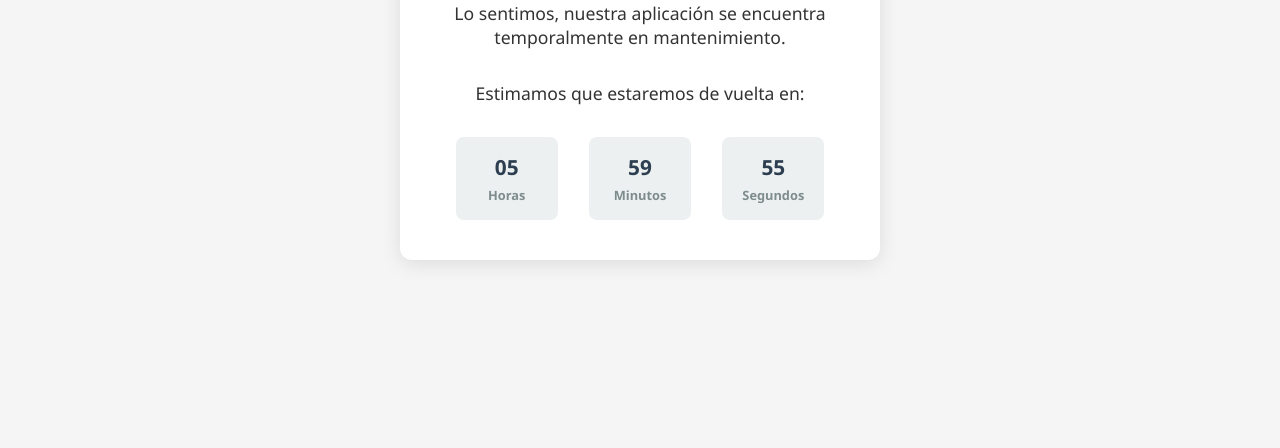
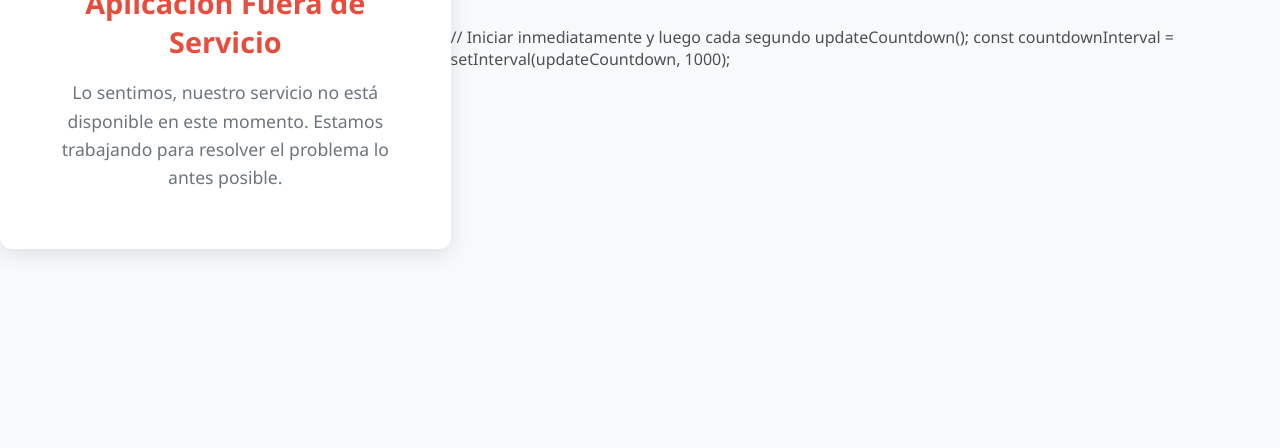
Before and after one commit to henrychansanchez21-glitch/Video, a plain HTML site: page index.html in a window 1280 px wide. Shown: the part 352-800 px from the top of the page. Drawn offline with Linux system fonts and the light colour scheme.

Commit message:
Revise maintenance page layout and messaging
Updated the title and styling for maintenance page, removed countdown timer and added alert message.

```diff
--- a/index.html
+++ b/index.html
@@ -3,110 +3,53 @@
 <head>
   <meta charset="UTF-8" />
   <meta name="viewport" content="width=device-width, initial-scale=1.0"/>
-  <title>Mantenimiento - Aplicación</title>
+  <title>Fuera de Servicio</title>
   <style>
     body {
+      margin: 0;
+      padding: 0;
       font-family: 'Segoe UI', Tahoma, Geneva, Verdana, sans-serif;
-      background-color: #f5f5f5;
+      background: #f8f9fa;
       display: flex;
       justify-content: center;
       align-items: center;
-      height: 100vh;
-      margin: 0;
-      color: #333;
+      min-height: 100vh;
+      color: #495057;
     }
-    .container {
+    .alert-box {
       text-align: center;
       background: white;
       padding: 2.5rem;
       border-radius: 12px;
-      box-shadow: 0 4px 20px rgba(0,0,0,0.1);
+      box-shadow: 0 6px 20px rgba(0, 0, 0, 0.1);
       max-width: 90%;
-      width: 400px;
+      width: 450px;
+    }
+    .icon {
+      font-size: 3.5rem;
+      color: #e74c3c;
+      margin-bottom: 1.2rem;
     }
     h1 {
+      font-size: 1.8rem;
+      margin-bottom: 1rem;
       color: #e74c3c;
-      margin-bottom: 1rem;
     }
     p {
       font-size: 1.1rem;
-      margin-bottom: 2rem;
-    }
-    .timer {
-      display: flex;
-      justify-content: space-around;
-      margin-top: 1.5rem;
-    }
-    .time-box {
-      background: #ecf0f1;
-      padding: 1rem;
-      border-radius: 8px;
-      min-width: 70px;
-      font-weight: bold;
-      font-size: 1.3rem;
-      color: #2c3e50;
-    }
-    .label {
-      font-size: 0.8rem;
-      color: #7f8c8d;
-      display: block;
-      margin-top: 0.3rem;
+      line-height: 1.6;
+      color: #6c757d;
     }
   </style>
 </head>
 <body>
-  <div class="container">
-    <h1>🚧 Mantenimiento Programado</h1>
-    <p>Lo sentimos, nuestra aplicación se encuentra temporalmente en mantenimiento.</p>
-    <p>Estimamos que estaremos de vuelta en:</p>
-
-    <div class="timer" id="countdown">
-      <div class="time-box"><span id="hours">00</span><span class="label">Horas</span></div>
-      <div class="time-box"><span id="minutes">00</span><span class="label">Minutos</span></div>
-      <div class="time-box"><span id="seconds">00</span><span class="label">Segundos</span></div>
-    </div>
+  <div class="alert-box">
+    <div class="icon">⚠️</div>
+    <h1>Aplicación Fuera de Servicio</h1>
+    <p>Lo sentimos, nuestro servicio no está disponible en este momento. Estamos trabajando para resolver el problema lo antes posible.</p>
   </div>
-
-  <script>
-    const MAINTENANCE_KEY = 'maintenance_end_time';
-    const DURATION_MS = 6 * 60 * 60 * 1000; // 6 horas en milisegundos
-
-    // Obtener tiempo guardado o crear uno nuevo
-    let endTime = localStorage.getItem(MAINTENANCE_KEY);
-
-    if (!endTime || isNaN(endTime)) {
-      // Establecer nueva hora de finalización
-      endTime = Date.now() + DURATION_MS;
-      localStorage.setItem(MAINTENANCE_KEY, endTime.toString());
-    } else {
-      endTime = parseInt(endTime, 10);
-    }
-
-    function updateCountdown() {
-      const now = Date.now();
-      let diff = endTime - now;
-
-      if (diff <= 0) {
-        document.getElementById('countdown').innerHTML = '<p style="font-size:1.3rem;color:#27ae60;">¡Ya estamos de vuelta!</p>';
-        localStorage.removeItem(MAINTENANCE_KEY);
-        return;
-      }
-
-      // Calcular horas, minutos y segundos
-      const hours = Math.floor(diff / (1000 * 60 * 60));
-      diff -= hours * (1000 * 60 * 60);
-
-      const minutes = Math.floor(diff / (1000 * 60));
-      diff -= minutes * (1000 * 60);
-
-      const seconds = Math.floor(diff / 1000);
-
-      // Actualizar el DOM
-      document.getElementById('hours').textContent = String(hours).padStart(2, '0');
-      document.getElementById('minutes').textContent = String(minutes).padStart(2, '0');
-      document.getElementById('seconds').textContent = String(seconds).padStart(2, '0');
-    }
-
+</body>
+</html>
     // Iniciar inmediatamente y luego cada segundo
     updateCountdown();
     const countdownInterval = setInterval(updateCountdown, 1000);
```
